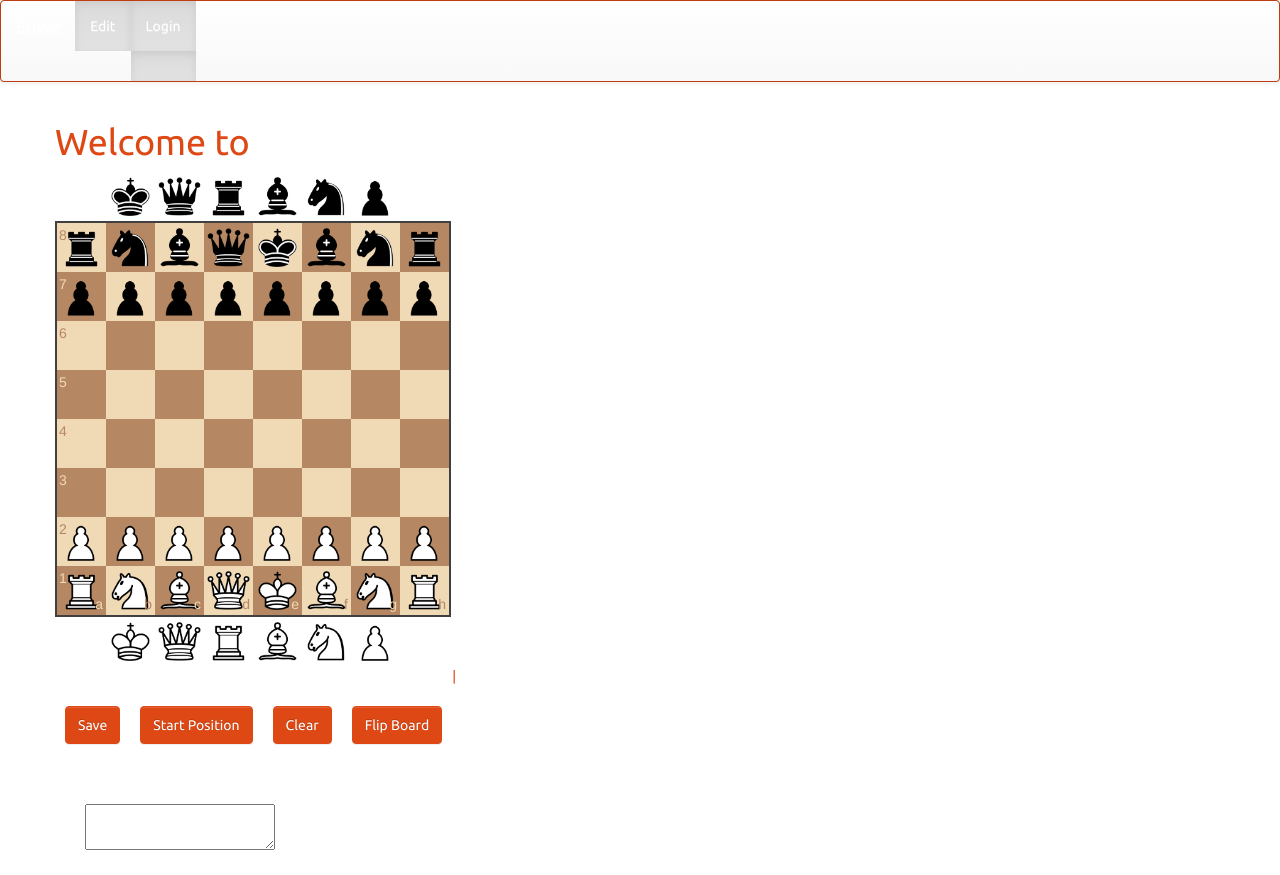
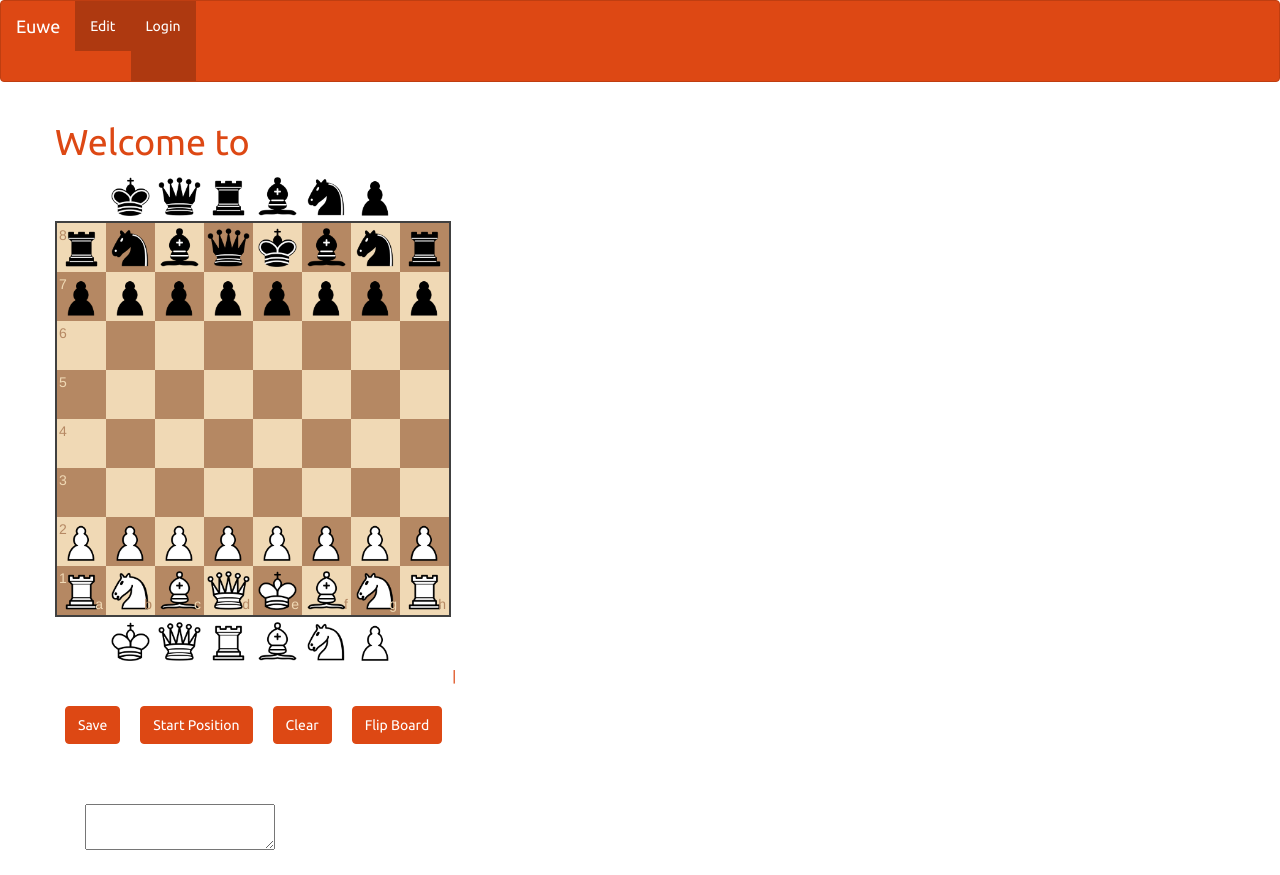
Before and after one commit to xydinesh/euwe, a Python web app: template euwe/templates/edit.mako in a window 1280 px wide. Run offline with Mako, Linux system fonts and the light colour scheme; the template is opened without the code that fills it, so the values that code supplies are empty; some libraries are stand-ins or nearby versions.

Commit message:
commented out optional bootstrap default theme

```diff
--- a/euwe/templates/layout.mako
+++ b/euwe/templates/layout.mako
@@ -11,10 +11,10 @@
     <title>${next.header_title()}</title>
 
     <!-- Bootstrap core CSS -->
-    <link rel="stylesheet" href="https://maxcdn.bootstrapcdn.com/bootstrap/3.3.1/css/bootstrap.min.css">
+    <!-- link rel="stylesheet" href="https://maxcdn.bootstrapcdn.com/bootstrap/3.3.1/css/bootstrap.min.css" -->
 
     <!-- Optional theme -->
-    <link rel="stylesheet" href="https://maxcdn.bootstrapcdn.com/bootstrap/3.3.1/css/bootstrap-theme.min.css">
+    <!-- link rel="stylesheet" href="https://maxcdn.bootstrapcdn.com/bootstrap/3.3.1/css/bootstrap-theme.min.css" -->
 
     <!-- Custom styles for this scaffold -->
     <link href="${request.static_url('euwe:static/css/theme.css')}" rel="stylesheet">
```
